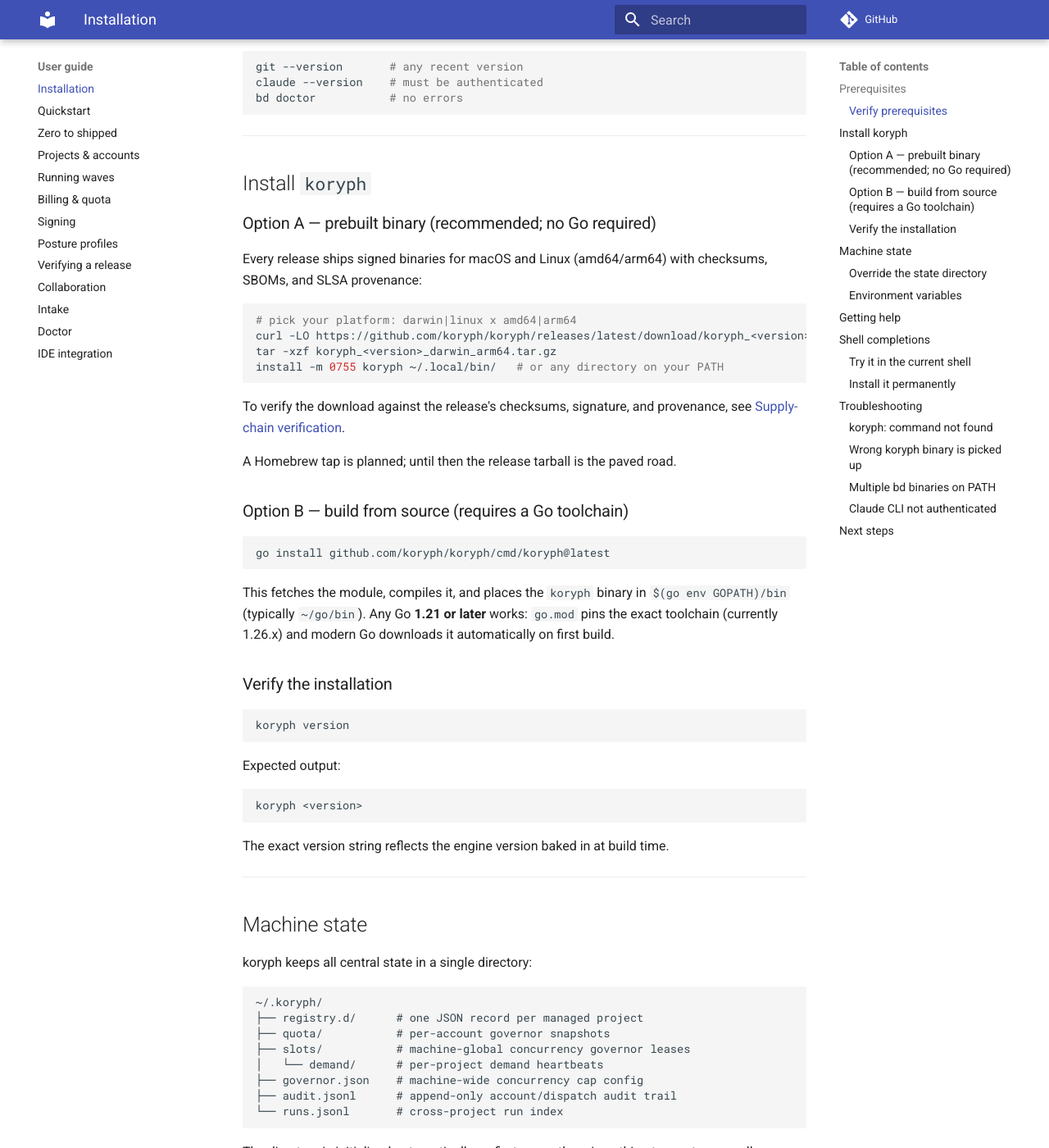
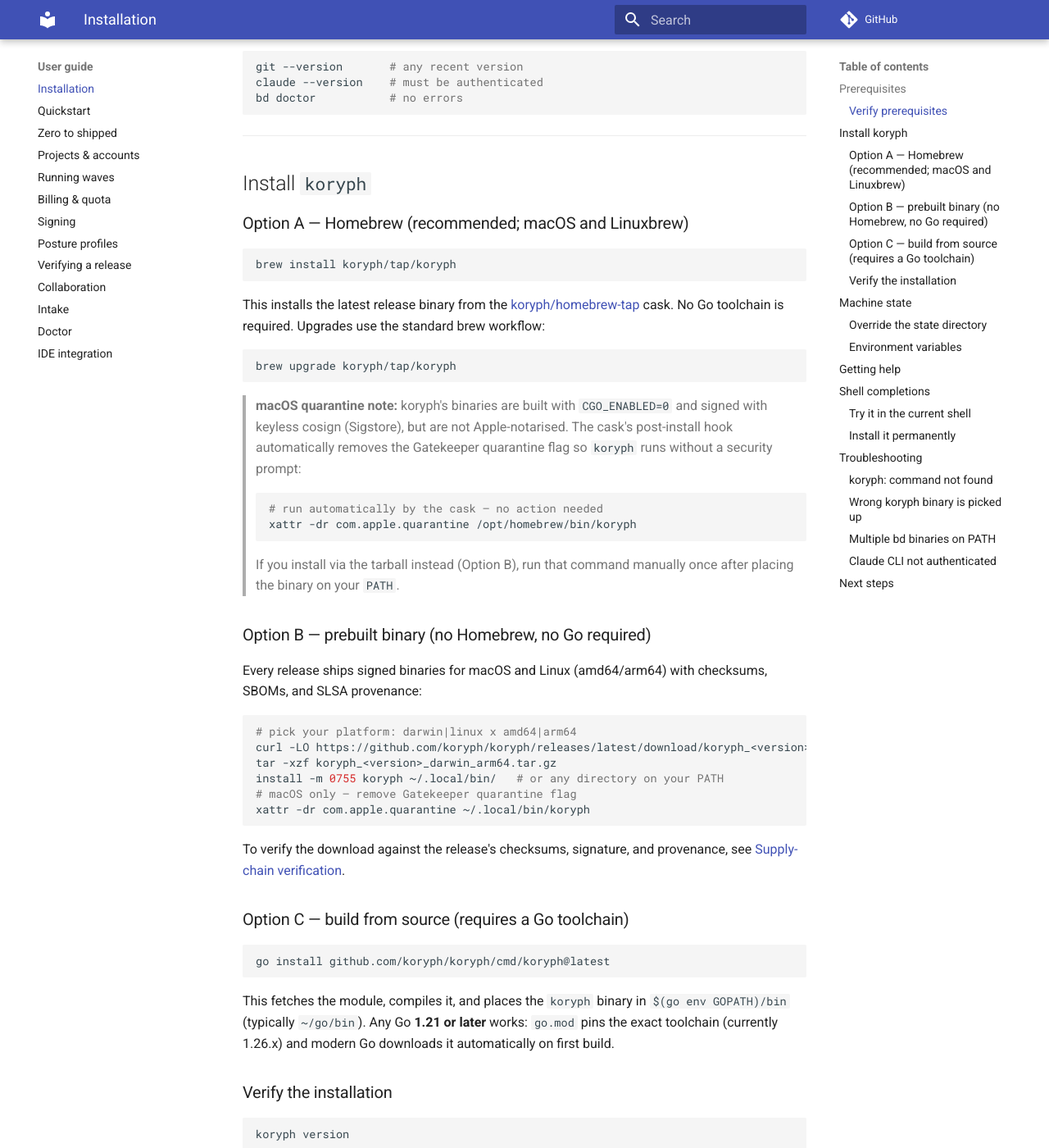
Before and after one commit to koryph/koryph, an MkDocs documentation site: the page built from docs/user-guide/installation.md, in a window 1280 px wide and 1400 px high, scrolled down 738 px. Shown: the whole window at 82% size. Built offline with MkDocs 1.6.1 and Material for MkDocs 9.7.7, drawn with Linux system fonts in a browser that asks for light colours; comment, search, counter and statistics services are not loaded.

Commit message:
feat(release): add homebrew_casks to .goreleaser.yaml; promote brew as primary install
- Add homebrew_casks targeting koryph/homebrew-tap with:
  - xattr quarantine post_install hook (com.apple.quarantine removal)
  - Shell completion generation via generate_completions_from_executable
  - Guard: skip_upload skips gracefully when HOMEBREW_TAP_GITHUB_TOKEN absent
  - Token wired via env() (returns "" vs .Env.VAR panic if unset)
- Update docs/user-guide/installation.md: brew install as Option A (primary)
- Update README.md and docs/llms.txt: replace planned-tap note with brew path
- goreleaser check + snapshot build validated (4 platform tarbors + SBOMs OK)

Signed-off-by: Marshall Cody McCain <cody@mccain.family>

````diff
--- a/docs/llms.txt
+++ b/docs/llms.txt
@@ -30,7 +30,7 @@ koryph version                                    # expect: koryph <version>
 
 Building from source instead requires Go 1.21+: `go install github.com/koryph/koryph/cmd/koryph@latest`.
 
-A Homebrew tap is planned; until then the release tarball above is the paved road. Full prerequisites, PATH troubleshooting, and shell completions: [Installation](https://github.com/koryph/koryph/blob/main/docs/user-guide/installation.md). To verify a download's checksum, cosign signature, and SLSA provenance before trusting it: [Supply-chain verification](https://github.com/koryph/koryph/blob/main/docs/user-guide/supply-chain.md).
+On macOS and Linuxbrew the tap is the simplest path: `brew install koryph/tap/koryph` (no Go required). Full prerequisites, PATH troubleshooting, and shell completions: [Installation](https://github.com/koryph/koryph/blob/main/docs/user-guide/installation.md). To verify a download's checksum, cosign signature, and SLSA provenance before trusting it: [Supply-chain verification](https://github.com/koryph/koryph/blob/main/docs/user-guide/supply-chain.md).
 
 ## Enable koryph in a project (agent runbook)
 
--- a/docs/user-guide/installation.md
+++ b/docs/user-guide/installation.md
@@ -31,7 +31,34 @@ bd doctor           # no errors
 
 ## Install `koryph`
 
-### Option A — prebuilt binary (recommended; no Go required)
+### Option A — Homebrew (recommended; macOS and Linuxbrew)
+
+```sh
+brew install koryph/tap/koryph
+```
+
+This installs the latest release binary from the
+[koryph/homebrew-tap](https://github.com/koryph/homebrew-tap) cask. No Go
+toolchain is required. Upgrades use the standard brew workflow:
+
+```sh
+brew upgrade koryph/tap/koryph
+```
+
+> **macOS quarantine note:** koryph's binaries are built with
+> `CGO_ENABLED=0` and signed with keyless cosign (Sigstore), but are not
+> Apple-notarised. The cask's post-install hook automatically removes the
+> Gatekeeper quarantine flag so `koryph` runs without a security prompt:
+>
+> ```sh
+> # run automatically by the cask — no action needed
+> xattr -dr com.apple.quarantine /opt/homebrew/bin/koryph
+> ```
+>
+> If you install via the tarball instead (Option B), run that command
+> manually once after placing the binary on your `PATH`.
+
+### Option B — prebuilt binary (no Homebrew, no Go required)
 
 Every release ships signed binaries for macOS and Linux (amd64/arm64) with
 checksums, SBOMs, and SLSA provenance:
@@ -41,18 +68,19 @@ checksums, SBOMs, and SLSA provenance:
 curl -LO https://github.com/koryph/koryph/releases/latest/download/koryph_<version>_darwin_arm64.tar.gz
 tar -xzf koryph_<version>_darwin_arm64.tar.gz
 install -m 0755 koryph ~/.local/bin/   # or any directory on your PATH
+# macOS only — remove Gatekeeper quarantine flag
+xattr -dr com.apple.quarantine ~/.local/bin/koryph
 ```
 
 To verify the download against the release's checksums, signature, and
 provenance, see [Supply-chain verification](supply-chain.md).
 
-A Homebrew tap is planned; until then the release tarball is the paved road.
-
-### Option B — build from source (requires a Go toolchain)
+### Option C — build from source (requires a Go toolchain)
 
 ```sh
 go install github.com/koryph/koryph/cmd/koryph@latest
 ```
+
 
 This fetches the module, compiles it, and places the `koryph` binary in
 `$(go env GOPATH)/bin` (typically `~/go/bin`). Any Go **1.21 or later**
````
Also changed, not shown: .goreleaser.yaml (+47 -0 lines), README.md (+7 -1 lines).
